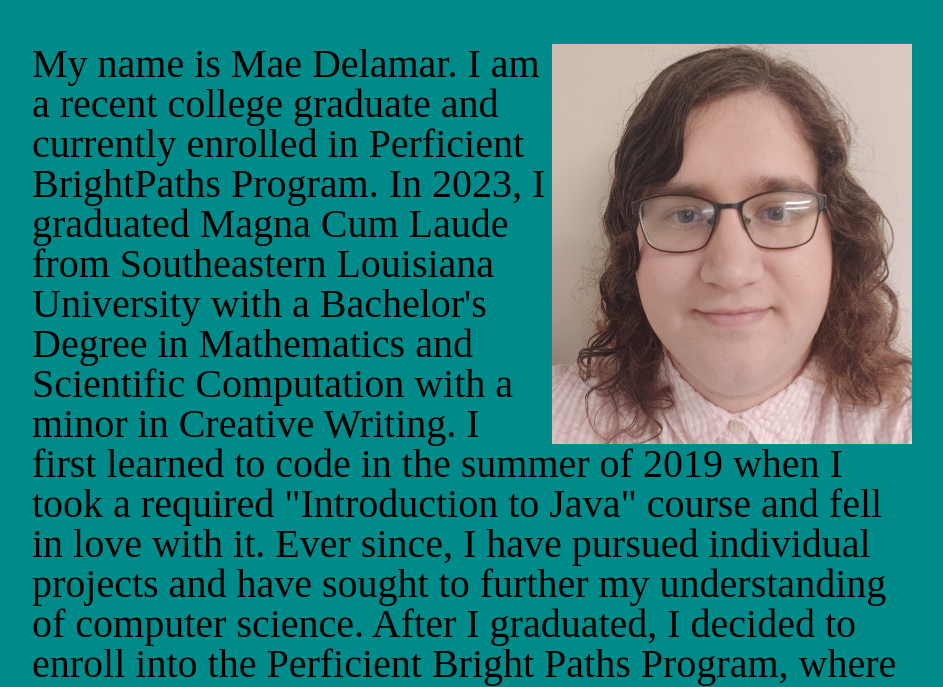
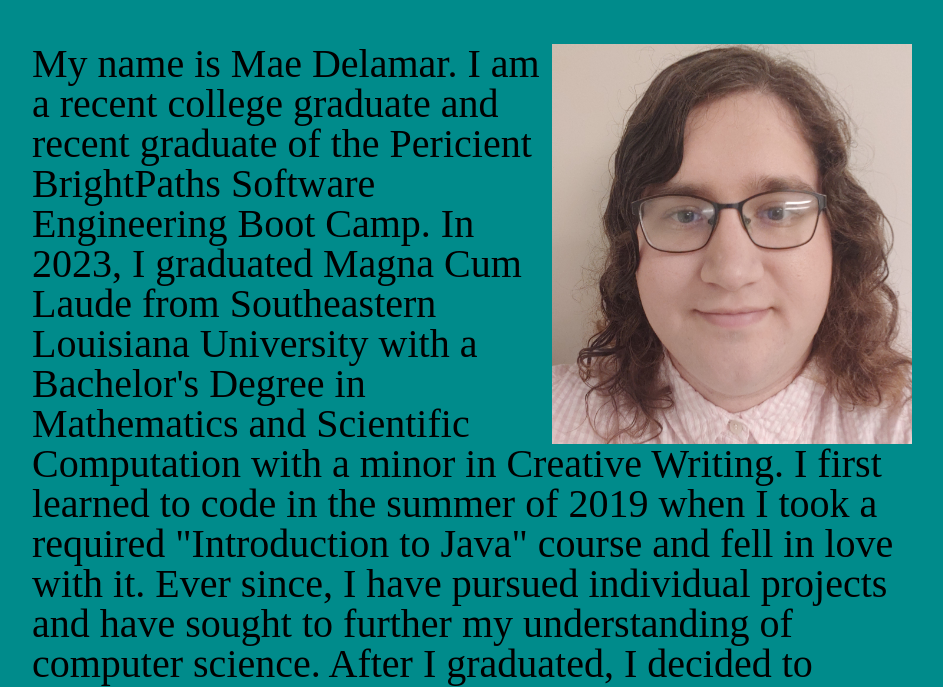
Before and after one commit to maedelamar/maedelamar.github.io, a plain HTML site: page about/about.html in a window 1280 px wide. Shown: the part 513-1200 px from the top of the page, without its empty margins (168-1111 px from the left). Drawn offline with Linux system fonts and the light colour scheme.

Commit message:
Update about.html

```diff
--- a/about/about.html
+++ b/about/about.html
@@ -21,13 +21,13 @@
         <article id="about-text">
             <p>
                 <img src="20230425_160846.jpg" alt="picture of me" id="my-img">
-                My name is Mae Delamar. I am a recent college graduate and currently enrolled in Perficient BrightPaths Program.
+                My name is Mae Delamar. I am a recent college graduate and recent graduate of the Pericient BrightPaths Software Engineering Boot Camp.
                 In 2023, I graduated Magna Cum Laude from Southeastern Louisiana University with a Bachelor's Degree in Mathematics and Scientific Computation with a
                 minor in Creative Writing.
                 I first learned to code in the summer of 2019 when I took a required "Introduction to Java" course and
                 fell in love with it. Ever since, I have pursued individual projects and have sought to further my understanding
                 of computer science.
-                After I graduated, I decided to enroll into the Perficient Bright Paths Program, where I am currently improving my
+                After I graduated, I decided to enroll into the Perficient Bright Paths Program, where I improved my
                 technical and personal abilities to prepare for a career in technology.
             </p>
         </article>
```
